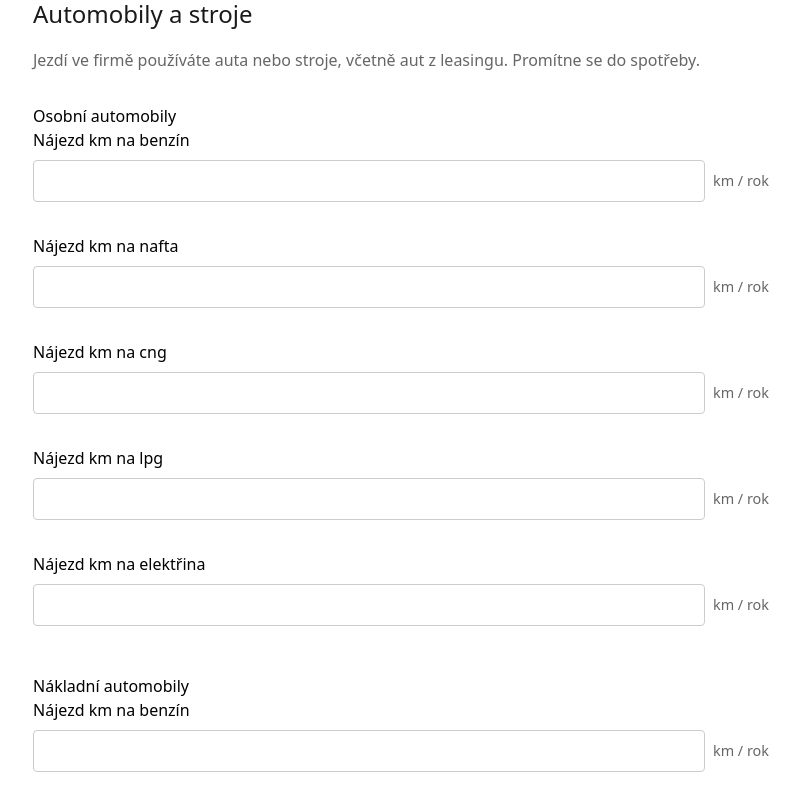
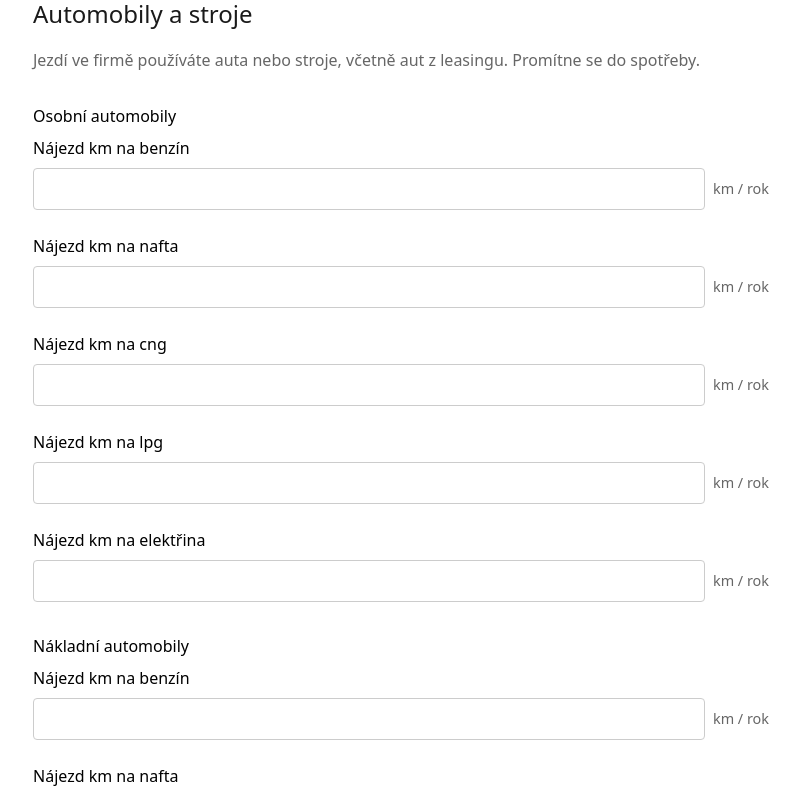
Before and after one commit to deploy-esgrovia/simple-esg-calc, a Vue app: page / in a window 1280 px wide. Shown: the part 1400-2194 px from the top of the page, without its empty margins (239-1039 px from the left). Built offline with nearby package versions, Linux system fonts and the light colour scheme.

Commit message:
chore: improve label and fields styling

```diff
--- a/src/components/InputWithUnit.vue
+++ b/src/components/InputWithUnit.vue
@@ -21,8 +21,10 @@ const emit = defineEmits(['update:modelValue']);
 </script>
 
 <template>
-	<div class="input-group">
-		<label class="input-label">{{ label }}</label>
+	<div>
+		<label v-if="label" class="input-label">
+			{{ label }}
+		</label>
 		<div class="input-with-unit">
 			<input
 				:type="type"
@@ -36,12 +38,9 @@ const emit = defineEmits(['update:modelValue']);
 </template>
 
 <style scoped>
-.input-group {
-  margin-bottom: 1rem;
-}
-
 .input-label {
   display: block;
+  margin-top: 0.5rem;
   margin-bottom: 0.5rem;
   font-weight: 500;
 }
```
